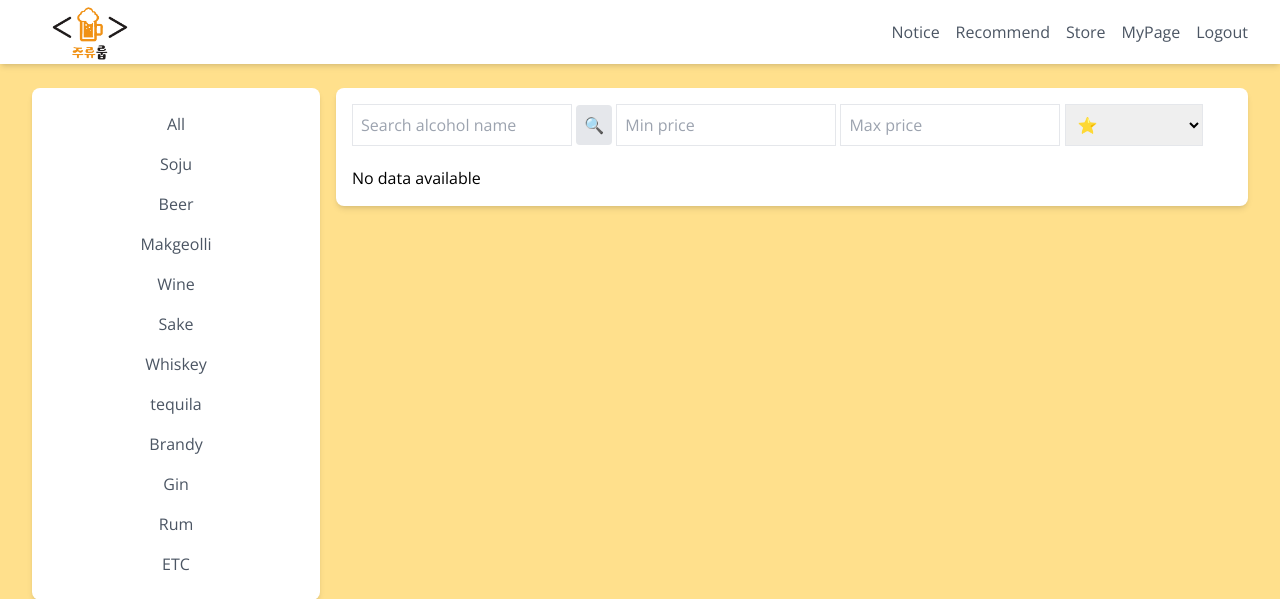
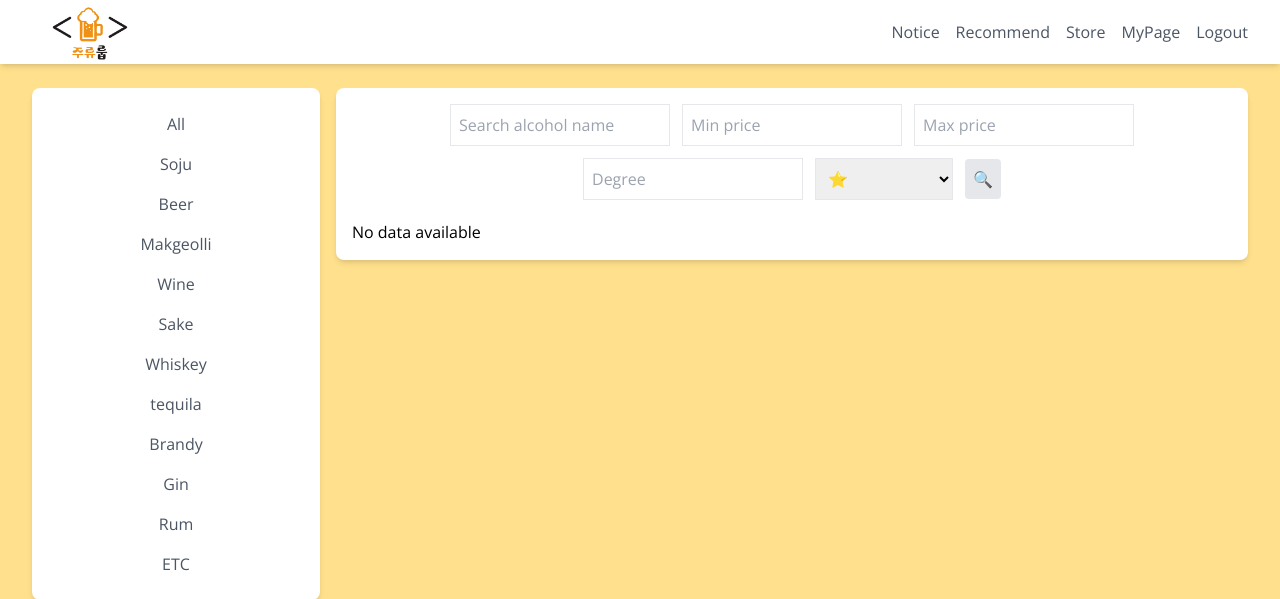
Before and after one commit to mchaewon/alcohol_order_service, a Flask app: page /index in a window 1280 px wide. Shown: the top 599 px of the page. Run offline with Flask 2, Linux system fonts and the light colour scheme; the visitor is signed in with stand-in values (Sample User, id 1); data that the repository does not hold is empty; some libraries are stand-ins or nearby versions.

Commit message:
degree 추가

```diff
--- a/templates/index.html
+++ b/templates/index.html
@@ -24,26 +24,27 @@
     <div class="max-w-7xl mx-auto py-6 sm:px-6 lg:px-8 flex">
         <!-- 메뉴 박스 크게 하기 -->
         {% include 'lib/alcoholmenu.html' %}
-
         <main class="w-3/4">
             <div class="bg-white shadow-md rounded-lg p-4 mb-6">
                 <!-- Search and filters -->
-                <div class="flex items-center space-x-3 mb-5">
-                    <form id="searchForm" action="{{ url_for('main.search_condition') }}" method="GET">
-                        <input type="hidden" name="type" value="search">
-                        <input type="hidden" name="beertype" value="{{ status }}">
-                        <input type="text" name="beername" placeholder="Search alcohol name" class="border p-2">
-                        <button onclick="submit" class="px-2 py-2 bg-gray-200 rounded" >🔍</button>
-                        <input type="text" name="minprice" placeholder="Min price" class="border p-2">
-                        <input type="text" name="maxprice" placeholder="Max price" class="border p-2">
-                        <select name="starRating" class="border p-2">
-                            <option value="1">⭐</option>
-                            <option value="2">⭐⭐</option>
-                            <option value="3">⭐⭐⭐</option>
-                            <option value="4">⭐⭐⭐⭐</option>
-                            <option value="5">⭐⭐⭐⭐⭐</option>
+                <div class="flex flex-col items-center mb-5">
+                    <div class="flex items-center space-x-3">
+                        <input type="text" placeholder="Search alcohol name" class="border p-2">
+                        <input type="text" placeholder="Min price" class="border p-2">
+                        <input type="text" placeholder="Max price" class="border p-2">
+
+                    </div>
+                    <div class="flex items-center space-x-3 mt-3">
+                        <input type="text" placeholder="Degree" class="border p-2">
+                        <select class="border p-2">
+                            <option>⭐</option>
+                            <option>⭐⭐</option>
+                            <option>⭐⭐⭐</option>
+                            <option>⭐⭐⭐⭐</option>
+                            <option>⭐⭐⭐⭐⭐</option>
                         </select>
-                    </form>
+                        <button class="px-2 py-2 bg-gray-200 rounded">🔍</button>
+                    </div>
                 </div>
                 <div class="grid grid-cols-3 gap-4">
                     {% if data %}
@@ -53,7 +54,7 @@
                         <div class="card bg-gray-200 rounded-lg p-4 text-center">
                             <div style="text-align: center; background-color: white; padding: 10px;">
                                 <div style="text-align:center">
-                                    <img src="../static/alcohol_image/{{ row[6] }}" alt="Alcohol" class="rounded-md mb-2"  style="width: auto; height: 250px; display: inline-block;" onerror="this.src='../static/image/main_img.png';">
+                                    <img src="../static/alcohol_image/{{ row[6] }}" alt="Alcohol" class="rounded-md mb-2"  style="width: auto; height: 250px;display: inline-block;" onerror="this.src='../static/image/main_img.png';">
                                 </div>
                             </div>
 
@@ -71,6 +72,7 @@
 
                 </div>
             </div>
+
         </main>
     </div>
 
@@ -86,30 +88,6 @@
                 });
             });
         });
-
-        function search() {
-            var beerType = document.getElementById("beerType").value;
-            var beerName = document.getElementById("beername").value;
-            var maxprice = document.getElementById("maxprice").value;
-            var minprice = document.getElementById("minprice").value;
-
-            var selectElement = document.getElementById("starRating");
-            var selectedOption = selectElement.options[selectElement.selectedIndex];
-            var ratingValue = parseInt(selectedOption.value, 10);
-/*
-            // AJAX 요청
-            var xhr = new XMLHttpRequest();
-            xhr.open("GET", `{{ url_for('main.search_condition') }}?beerType=${beerType}&beerName=${beerName}&maxprice=${maxprice}&minprice=${minprice}&selectedStars=${ratingValue}`, true);
-            xhr.send();
-            xhr.onload = function() {
-                if (xhr.status == 200) {
-                    // 서버로부터의 응답 처리
-                    console.log(xhr.responseText);
-
-                }
-            };*/
-        }
-
     </script>
 </body>
 </html>
```
